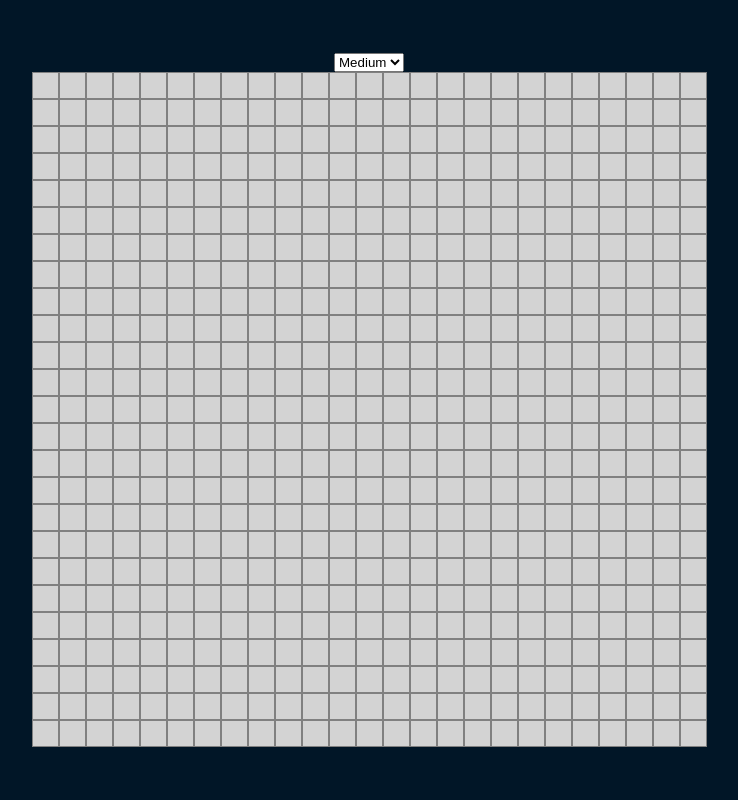
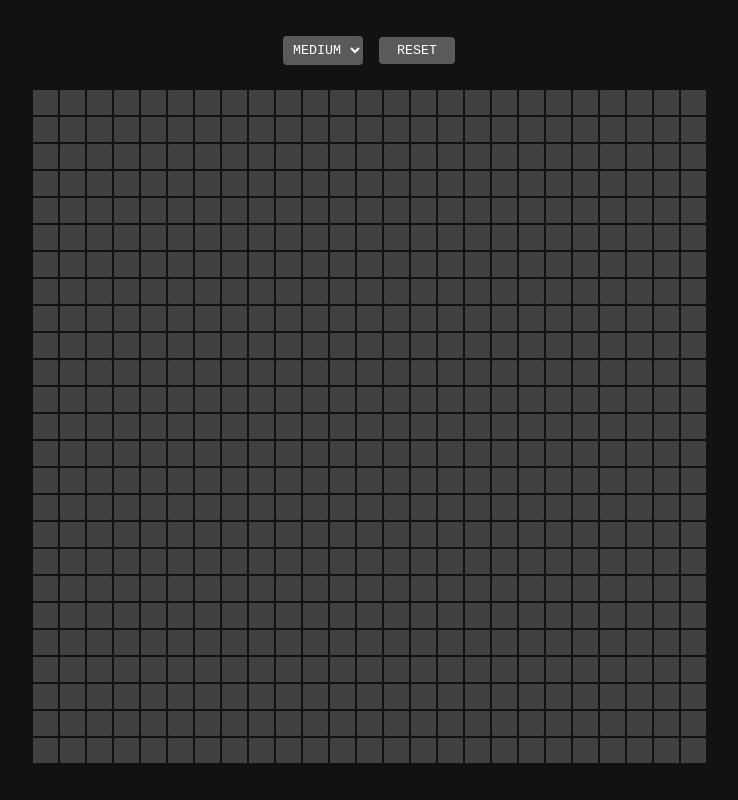
Before and after one commit to JakeKo/sweep, a React (Create React App) app: page / in a window 1280 px wide. Shown: the whole page, without its empty margins (271-1009 px from the left). Built offline with nearby package versions, Linux system fonts and the light colour scheme.

Commit message:
Style update

```diff
--- a/src/App/App.css
+++ b/src/App/App.css
@@ -10,5 +10,52 @@ html, body {
   flex-direction: column;
   justify-content: center;
   align-items: center;
-  background: #011627;
+  background: #121212;
 }
+
+.game-controls {
+  margin-bottom: 24px;
+}
+
+.game-difficulty {
+  border: none;
+  outline: none;
+  font-family: monospace;
+  background-color: rgba(255, 255, 255, 0.3);
+  color: white;
+  padding: 6px;
+  margin: 0 8px;
+  cursor: pointer;
+  border-radius: 4px;
+}
+
+.game-difficulty option {
+  background-color: #121212;
+  border: none;
+  outline: none;
+  cursor: pointer;
+}
+
+.game-difficulty:after {
+  width: 0;
+  height: 0;
+  border-left: 6px solid transparent;
+  border-right: 6px solid transparent;
+  border-top: 6px solid white;
+  position: absolute;
+  top: 40%;
+  right: 5px;
+  content: "";
+}
+
+.game-reset {
+  background: rgba(255, 255, 255, 0.3);
+  border: none;
+  outline: none;
+  font-family: monospace;
+  color: white;
+  padding: 6px 18px;
+  margin: 0 8px;
+  cursor: pointer;
+  border-radius: 4px;
+}
--- a/src/App/App.js
+++ b/src/App/App.js
@@ -14,31 +14,34 @@ export default class App extends React.Component {
 
         this.state = {
             difficulty: 'medium',
-            board: BOARD_PARAMETERS['medium']
+            boardId: Math.random()
         };
     }
 
-    onChangeHandler = event => {
-        this.setState({
-            difficulty: event.target.value,
-            board: { ...BOARD_PARAMETERS[event.target.value] }
-        });
+    changeGameDifficulty = event => {
+        this.setState({ difficulty: event.target.value, boardId: Math.random() });
+    }
+
+    resetGame = event => {
+        event.preventDefault();
+        this.setState({ boardId: Math.random() });
     }
 
     render = () => {
-        const { difficulty } = this.state;
+        const { difficulty, boardId } = this.state;
         const { height, width, mineCount } = BOARD_PARAMETERS[difficulty];
 
         return (
             <div className='app'>
-                <form>
-                    <select value={difficulty} onChange={this.onChangeHandler}>
-                        <option value='easy'>Easy</option>
-                        <option value='medium'>Medium</option>
-                        <option value='hard'>Hard</option>
+                <form className='game-controls'>
+                    <select className='game-difficulty' value={difficulty} onChange={this.changeGameDifficulty}>
+                        <option value='easy'>EASY</option>
+                        <option value='medium'>MEDIUM</option>
+                        <option value='hard'>HARD</option>
                     </select>
+                    <button className='game-reset' onClick={this.resetGame}>RESET</button>
                 </form>
-                <Board height={height} width={width} mineCount={mineCount} />
+                <Board id={boardId} height={height} width={width} mineCount={mineCount} />
             </div>
         );
     }
--- a/src/Board/Board.css
+++ b/src/Board/Board.css
@@ -6,3 +6,18 @@
     display: flex;
     flex-direction: column;
 }
+
+.cell {
+    height: 25px;
+    width: 25px;
+    border: 1px solid #121212;
+    display: inline-block;
+    display: flex;
+    justify-content: center;
+    align-items: center;
+    font-family: monospace;
+    font-weight: bold;
+    font-size: 18px;
+    border-radius: 2px;
+    cursor: pointer;
+}
--- a/src/Board/Board.js
+++ b/src/Board/Board.js
@@ -58,8 +58,7 @@ export default class Board extends React.Component {
     }
 
     componentDidUpdate(prevProps) {
-        const { height, width, mineCount } = this.props;
-        if (prevProps.height !== height || prevProps.width !== width || prevProps.mineCount !== mineCount) {
+        if (prevProps.id !== this.props.id) {
             this.setState(this.initializeBoard(this.props));
         }
     }
@@ -86,7 +85,6 @@ export default class Board extends React.Component {
 
         const newMatrix = spreadReveal(this.state.matrix, x, y);
         this.setState({ matrix: newMatrix });
-        console.log(this.evaluateBoardState());
     }
 
     toggleFlagCell = (x, y) => {
@@ -101,7 +99,6 @@ export default class Board extends React.Component {
         });
     }
 
-    // TODO: Fix game win condition
     evaluateBoardState = () => {
         const { height, width, mineCount } = this.props;
         const { matrix, minePositions } = this.state;
@@ -110,7 +107,7 @@ export default class Board extends React.Component {
         if (revealedMine) return BOARD_STATE.GAME_OVER;
 
         const nonMineCount = height * width - mineCount;
-        const revealedCount = matrix.reduce((sum, column) => sum + column.reduce((sum, cell) => sum + cell.isMine ? 0 : 1, 0), 0);
+        const revealedCount = matrix.reduce((sum, column) => sum + column.reduce((sum, cell) => sum + cell.isRevealed, 0), 0);
 
         return nonMineCount === revealedCount ? BOARD_STATE.WIN : BOARD_STATE.CONTINUE;
     }
--- a/src/HiddenCell/HiddenCell.css
+++ b/src/HiddenCell/HiddenCell.css
@@ -1,22 +1,7 @@
-.cell {
-    height: 25px;
-    width: 25px;
-    border: 1px solid grey;
-    background-color: white;
-    display: inline-block;
-    display: flex;
-    justify-content: center;
-    align-items: center;
-    font-family: monospace;
-    font-weight: bold;
-    font-size: 18px;
+.cell-hidden {
+    background: rgba(255, 255, 255, 0.2);
 }
 
-.cell:hover {
-    background-color: #92BCEA;
-    cursor: pointer;
+.cell-hidden:hover {
+    background-color: rgba(255, 255, 255, 0.3);
 }
-
-.cell-hidden {
-    background: lightgray;
-}
--- a/src/RevealedCell/RevealedCell.css
+++ b/src/RevealedCell/RevealedCell.css
@@ -1,24 +1,14 @@
-.cell {
-    height: 25px;
-    width: 25px;
-    border: 1px solid grey;
-    background-color: white;
-    display: inline-block;
-    display: flex;
-    justify-content: center;
-    align-items: center;
-    font-family: monospace;
-    font-weight: bold;
-    font-size: 18px;
+.cell-revealed {
+  background: rgba(255, 255, 255, 0.08);
 }
 
-.cell:hover {
-    background-color: #92BCEA;
-    cursor: pointer;
+.cell-revealed:hover {
+    background-color: rgba(255, 255, 255, 0.15);
 }
 
 .cell-mine {
-    background-color: red;
+    background-color: #F06543 !important;
+    color: white;
 }
 
 .cell-value-1 {
--- a/src/RevealedCell/RevealedCell.js
+++ b/src/RevealedCell/RevealedCell.js
@@ -3,7 +3,7 @@ import './RevealedCell.css';
 
 export default class Cell extends React.Component {
     evaluateCellClass = () => {
-        return ['cell', this.props.isMine ? 'cell-mine' : `cell-value-${this.props.mineCount}`].join(' ');
+        return ['cell', 'cell-revealed', this.props.isMine ? 'cell-mine' : `cell-value-${this.props.mineCount}`].join(' ');
     }
 
     evaluteCellContent = () => {
```
